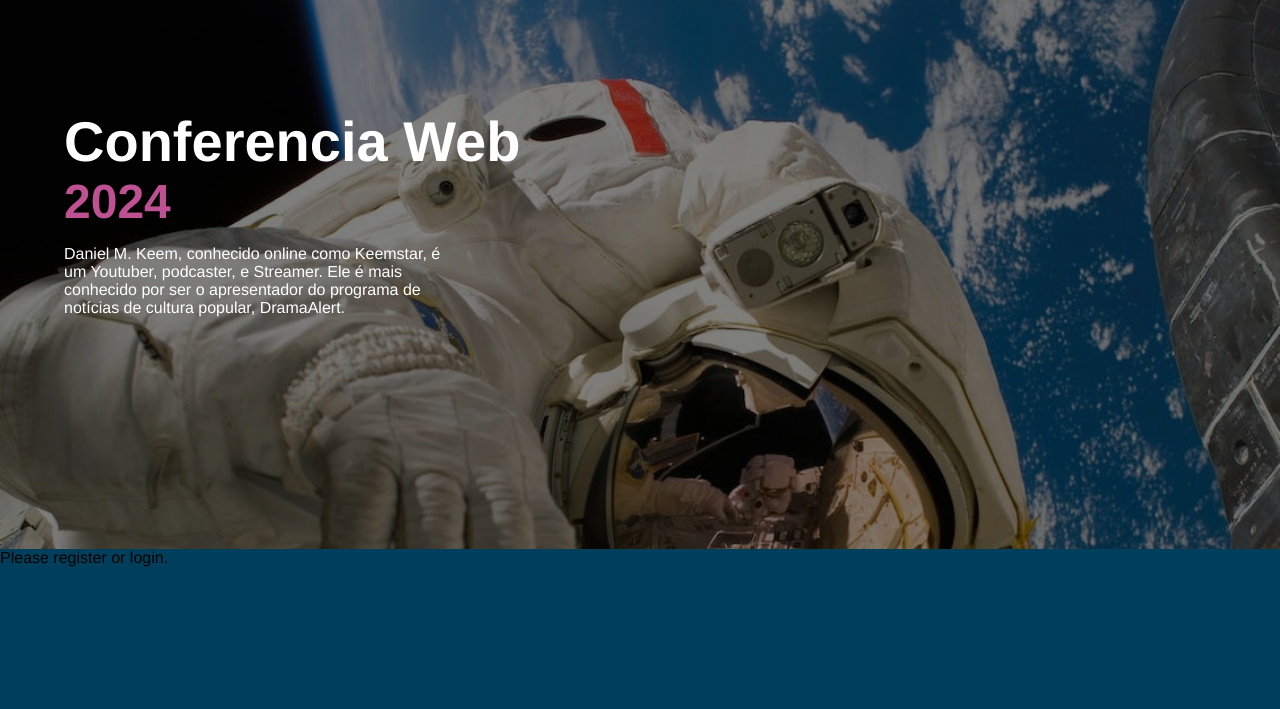
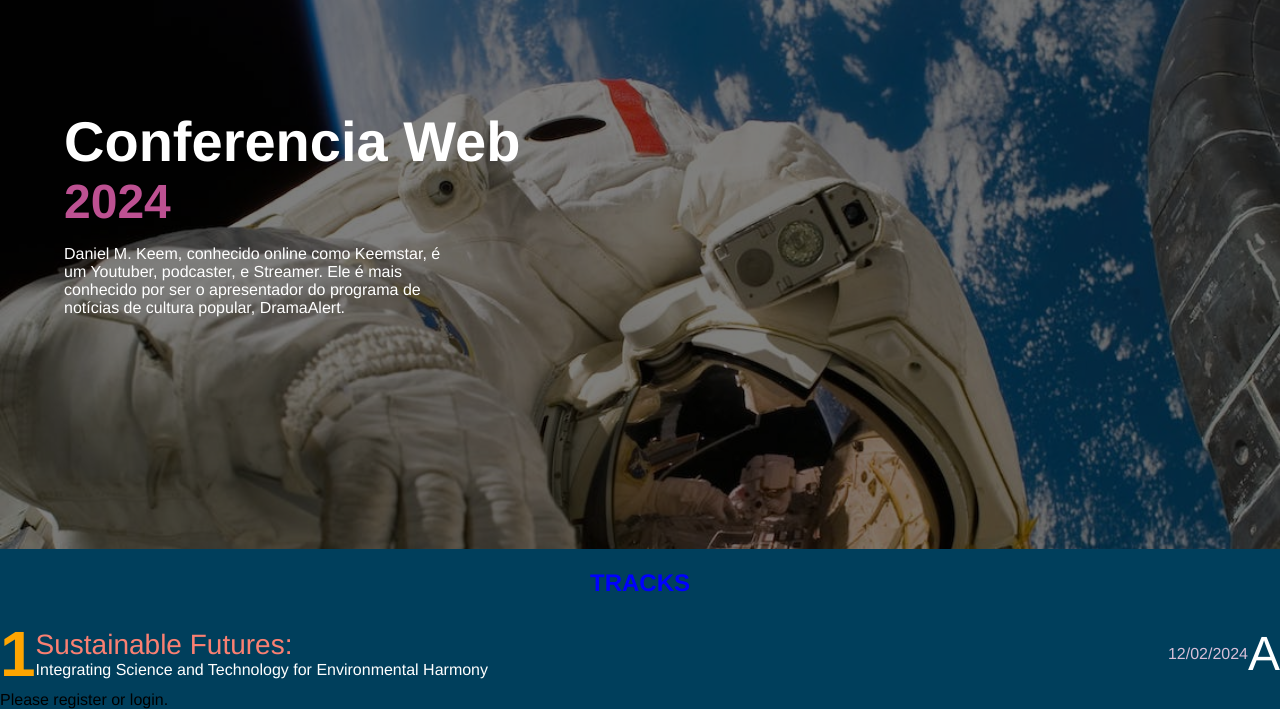
Before and after one commit to andrefhcaldeira/web-conference, a PHP site: page / in a window 1280 px wide. Shown: the part 148-857 px from the top of the page. Before the commit the page ends 715 px from the top, so only its background shows below. Run offline with PHP 8.4, Linux system fonts and the light colour scheme.

Commit message:
Added tracks example to be refined.

```diff
--- a/css/novatasks.css
+++ b/css/novatasks.css
@@ -37,7 +37,7 @@ nav a {
 }
 
 nav a:hover {
-    color: #ff8c00;/ Orange color on hover /
+    color: #ff8c00;
 }
 
 .logo {
@@ -191,6 +191,56 @@ aside {
     }
 
 }
+.tracks {
+    display: flex;
+    flex-flow: row;
+    justify-content: center;
+    align-items: center;
+    width: 100%;
+}
+
+.track-container {
+    display: flex;
+    justify-content: space-around;
+    align-items: center;
+    width: 100%; /* Adjusted width to fill the entire space */
+}
+
+.track-right {
+    display: flex;
+    color: white;
+    align-items: center;
+    margin-left: auto;
+}
+
+.track-left {
+    display: flex;
+    flex-flow: column;
+    color: white;
+    /* Removed margin-right: auto; to prevent pushing to the right */
+}
+.track-number {
+    font-size: 4rem;
+    font-weight: bold;
+    color: orange;
+}
+
+.track-date {
+    color: thistle;
+}
+
+.track-room {
+    font-size: 3rem;
+}
+
+.track-title {
+    font-size: 1.75rem;
+    color: salmon;
+}
+
+.track-description {
+    font-size: 1rem;
+}
 
 
 @media only screen and (max-width: 600px) {
--- a/index.php
+++ b/index.php
@@ -14,5 +14,19 @@ include "inc/top.inc.php";
         <p class="description">Daniel M. Keem, conhecido online como Keemstar, é um Youtuber, podcaster, e Streamer. Ele é mais conhecido por ser o apresentador do programa de notícias de cultura popular, DramaAlert.</p>
     </div>
 </div>
+<h2>Tracks</h2>
+<div class="tracks">
+    <span class="track-number">1</span>
+    <div class="track-container">
+        <div class="track-left">
+            <span class="track-title">Sustainable Futures:</span>
+            <span class="track-description">Integrating Science and Technology for Environmental Harmony</span>
+        </div>
+        <div class="track-right">
+            <span class="track-date">12/02/2024</span>
+            <span class="track-room">A</span>
+        </div>
+    </div>
+</div>
 
 Please register or login.
```
